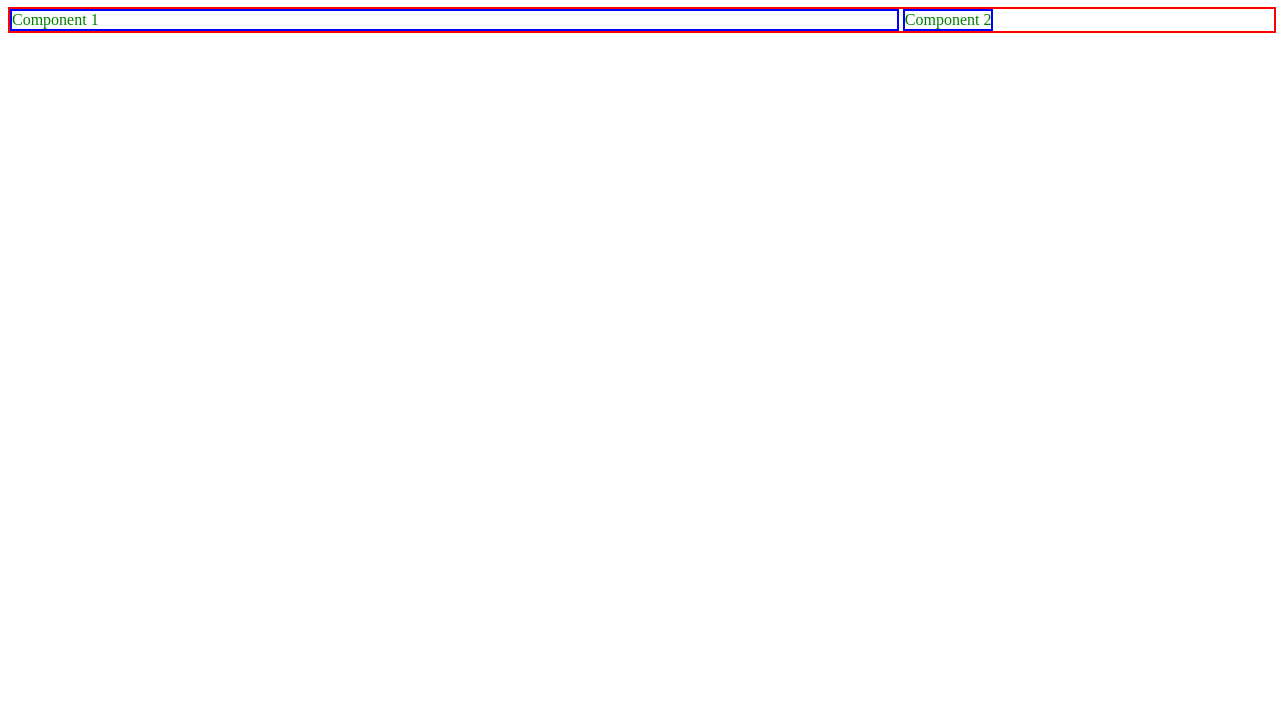
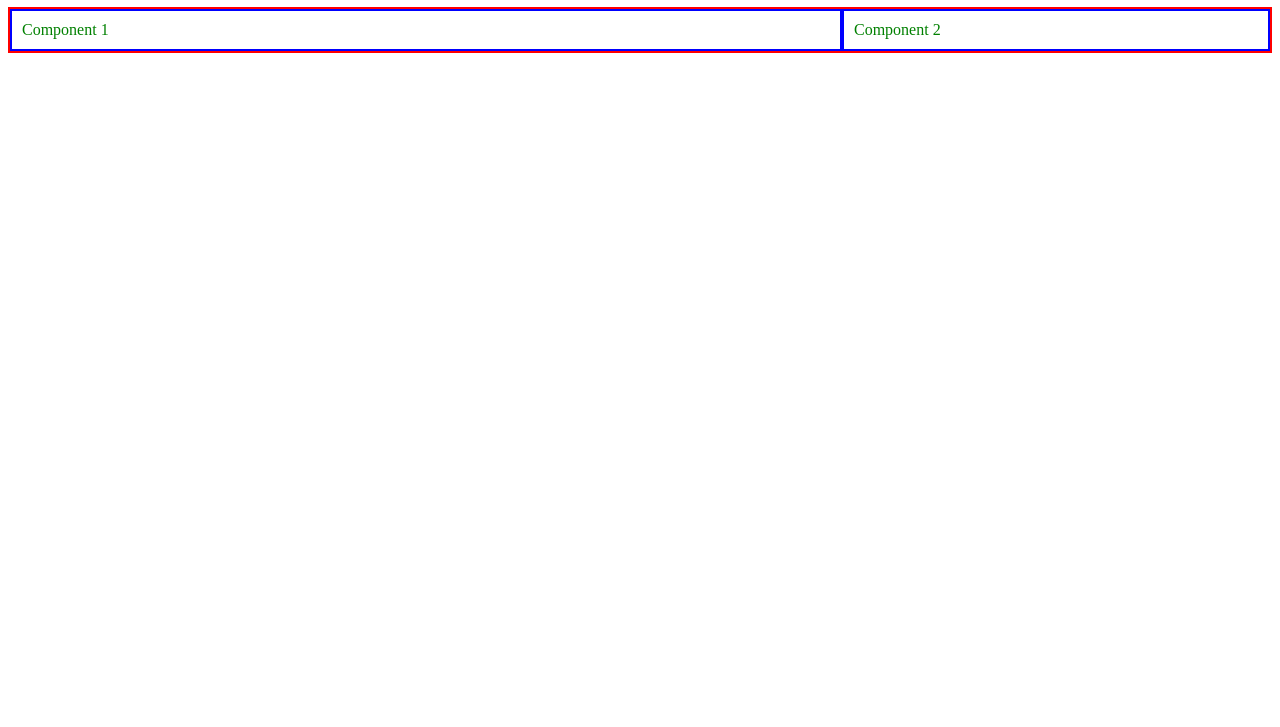
Before and after one commit to BladeSv/JSTasKManager, a plain HTML site: page index.html in a window 1280 px wide. Shown: the part 73-800 px from the top of the page. Drawn offline with Linux system fonts and the light colour scheme.

Commit message:
first commit

```diff
--- a/css/style.css
+++ b/css/style.css
@@ -1,8 +1,7 @@
 h1{color: red;}
 main{
     border: 2px solid red;
-    width: 100%;
-    height: 70;
+    display: flex;
 }
 .border{
     border: 2px solid blue;
@@ -10,11 +9,15 @@ main{
 
 .component{
     color:green;
-    display:inline-block;
+    padding: 10px;
+
 }
 .colum1{
-    width: 70%;
+
+    flex: 2;
+
 }
 .colum2{
-width: auto;
+flex: 1;
+
 }
```
Also changed, not shown: index.html (indentation only).
